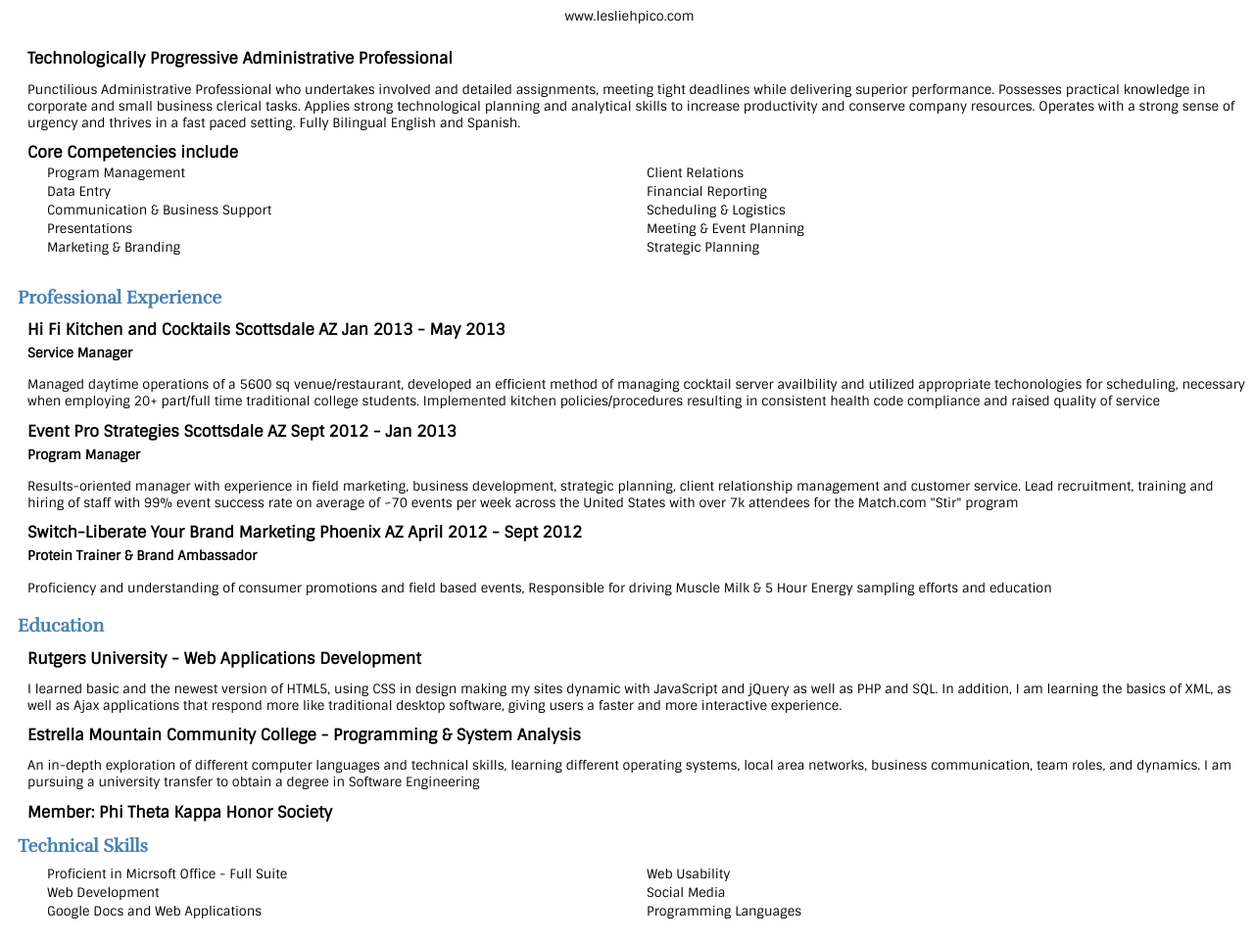
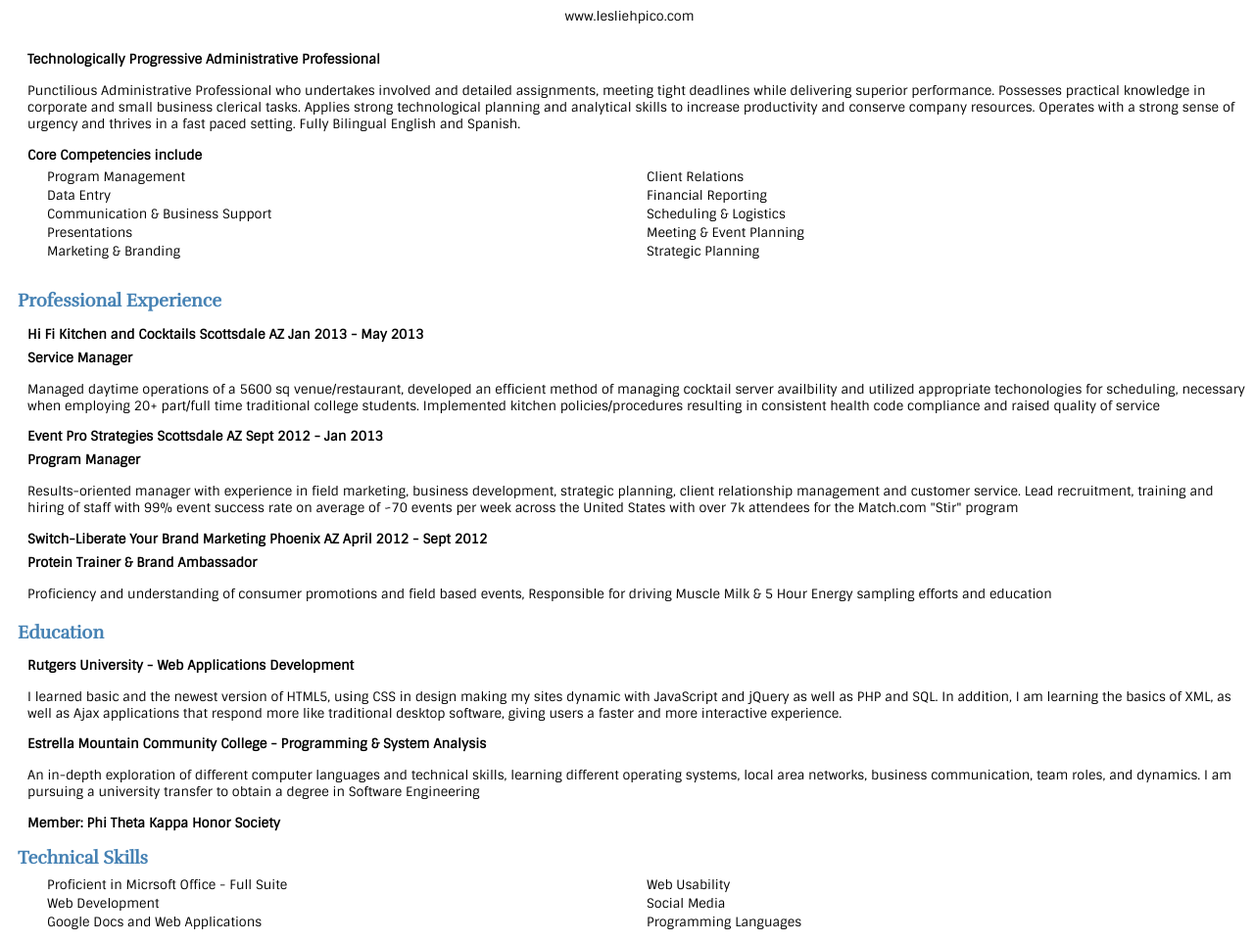
Before and after one commit to wannabegirldev/Resume, a plain HTML site: page index.html in a window 1280 px wide. Shown: the part 77-1039 px from the top of the page at 98% size. Drawn offline with Linux system fonts and the light colour scheme.

Commit message:
Update index.html

```diff
--- a/index.html
+++ b/index.html
@@ -17,10 +17,10 @@
         <p id="site">www.lesliehpico.com</p>
     </header>
     <div class="main">
-        <h4>Technologically Progressive Administrative Professional</h4>
+        <h5>Technologically Progressive Administrative Professional</h5>
         <p>Punctilious Administrative Professional who undertakes involved and detailed assignments, meeting tight deadlines while delivering superior performance. Possesses practical knowledge in corporate and small business clerical tasks. Applies strong technological planning and analytical skills to increase productivity and conserve company resources. Operates with a strong sense of urgency and thrives in a fast paced setting.  Fully Bilingual English and Spanish. </p>
         <div class="core">
-            <h4>Core Competencies include</h4>
+            <h5>Core Competencies include</h5>
             <ul class="competencies">
                 <li>Program Management</li>
                 <li>Client Relations</li>
@@ -37,25 +37,25 @@
       </div>
     <div class="experience">
          <h3>Professional Experience</h3>
-         <h4>Hi Fi Kitchen and Cocktails Scottsdale AZ Jan 2013 - May 2013</h4>
+         <h5>Hi Fi Kitchen and Cocktails Scottsdale AZ Jan 2013 - May 2013</h5>
         <h5>Service Manager</h5>
          <p>Managed daytime operations of a 5600 sq venue/restaurant, developed an efficient method of managing cocktail server availbility and utilized appropriate techonologies for scheduling, necessary when employing 20+ part/full time traditional college students. Implemented kitchen policies/procedures resulting in consistent health code compliance and raised quality of service</p>
-        <h4>Event Pro Strategies  Scottsdale AZ Sept 2012 - Jan 2013</h4>
+        <h5>Event Pro Strategies  Scottsdale AZ Sept 2012 - Jan 2013</h5>
         <h5>Program Manager</h5>
         <p>Results-oriented manager with experience in field marketing, business development, strategic planning, client relationship management and customer service. Lead recruitment, training and hiring of staff with 99% event success rate on average of ~70 events per week across the United States with over 7k attendees for the Match.com "Stir" program</p>
-        <h4>Switch-Liberate Your Brand Marketing Phoenix AZ April 2012 - Sept 2012</h4>
+        <h5>Switch-Liberate Your Brand Marketing Phoenix AZ April 2012 - Sept 2012</h5>
         <h5>Protein Trainer &amp; Brand Ambassador</h5>
         <p>Proficiency and understanding of consumer promotions and field based events, Responsible for driving Muscle Milk &amp; 5 Hour Energy sampling efforts and education</p>
     </div>
     <div>
         <h3>Education</h3>
-        <h4>Rutgers University - Web Applications Development</h4>
+        <h5>Rutgers University - Web Applications Development</h5>
         <p>I learned basic and the newest version of HTML5, using CSS in design making my sites dynamic with JavaScript and jQuery as well as PHP and SQL. In addition, I am learning the basics of XML, as well as Ajax applications that respond more like traditional desktop software, giving users a faster and more interactive experience.</p>
-        <h4>Estrella Mountain Community College - Programming &amp; System Analysis</h4>
+        <h5>Estrella Mountain Community College - Programming &amp; System Analysis</h5>
         <p>An in-depth exploration of different computer languages and technical skills, learning different operating systems, local area networks, business communication, team roles, and dynamics. I am pursuing a university transfer to obtain a degree in Software Engineering</p>
     </div>
     <div>
-        <h4>Member: Phi Theta Kappa Honor Society</h4>
+        <h5>Member: Phi Theta Kappa Honor Society</h5>
     </div>
     <div>
         <h3>Technical Skills</h3>
```
